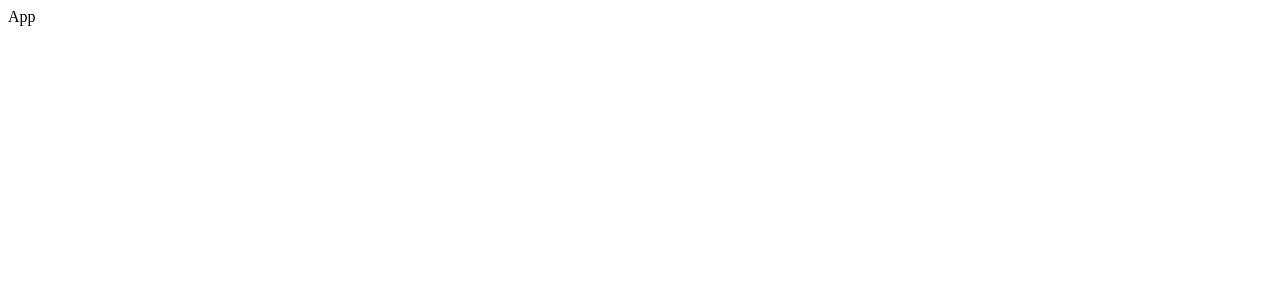
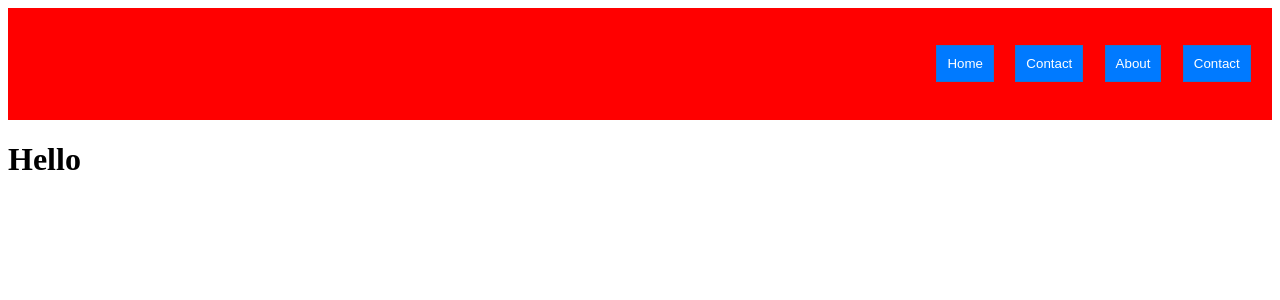
Before and after one commit to meerakoul927/Scrollspy-Component-in-react, a React (Vite) app: page / in a window 1280 px wide. Shown: the top 300 px of the page. Built offline with nearby package versions, Linux system fonts and the light colour scheme.

Commit message:
designed navigation bar with material ui styled component

```diff
--- a/App.js
+++ b/App.js
@@ -1,9 +1,10 @@
 import React from 'react'
 import ReactDOM from 'react-dom';
+import ScrollSpy from './src/component/ScrollSpy/ScrollSpy';
 
 function App() {
   return (
-    <div>App</div>
+    <ScrollSpy/>
   )
 }
 export default App;
--- a/src/component/Body/Body.js
+++ b/src/component/Body/Body.js
@@ -0,0 +1,11 @@
+import React from 'react'
+
+function Body() {
+  return (
+    <>
+      <h1>Hello</h1>
+    </>
+  )
+}
+
+export default Body
--- a/src/component/NavigationBar/NavigationBar.js
+++ b/src/component/NavigationBar/NavigationBar.js
@@ -1,33 +1,38 @@
-import React from 'react'
+import React from "react";
+import { StyledButton , StyledDiv , StyledList} from "./style.js";
 
 function NavigationBar() {
-{/* we will keep four items in navaigation bar - Home , Contact , About me */}
+  {
+    /* we will keep four items in navaigation bar - Home , Contact , About me */
+  }
 
   return (
+    <StyledDiv
 
-    <div
-     style = {{
-         display : 'flex',
-         alignItems:'center',
-         justifyContent:'flexEnd'
+    >
+      <StyledList
+        style={{
+          display: "flex",
+          gap: "1.333rem",
+          listStyleType: "none",
+          cursor: "pointer",
         }}
       >
-        <ul>
         <li>
-            Home
+          <StyledButton>Home</StyledButton>
         </li>
         <li>
-            About
+          <StyledButton>Contact</StyledButton>
         </li>
         <li>
-            Contact
+          <StyledButton>About</StyledButton>
         </li>
-
-        </ul>
-
-    </div>
-
-  )
+        <li>
+          <StyledButton>Contact</StyledButton>
+        </li>
+      </StyledList>
+    </StyledDiv>
+  );
 }
 
-export default NavigationBar
+export default NavigationBar;
--- a/src/component/NavigationBar/style.js
+++ b/src/component/NavigationBar/style.js
@@ -0,0 +1,27 @@
+import { styled } from "@mui/system";
+
+
+export const StyledDiv = styled('div')(({})=>({
+    display: "flex",
+    alignItems: "center",
+    justifyContent: "flex-end",
+    padding: "1.333rem",
+    backgroundColor: "red",
+}))
+export const StyledButton = styled('button')(({  }) => ({
+  backgroundColor: '#007AFF',
+  padding: '10px',
+  border: '1px solid #1976D2',
+  color: 'white', // Example text color
+  width : '100%',
+  '&:hover': {  // Styles on hover
+    backgroundColor: '#005CB2', // Darker blue on hover
+    borderColor: '#1565C0',
+  },
+}));
+export const StyledList = styled('ul')(({}) => ({
+    display: "flex",
+    gap: "1.333rem",
+    listStyleType: "none",
+    cursor: "pointer",
+}));
--- a/src/component/ScrollSpy/ScrollSpy.js
+++ b/src/component/ScrollSpy/ScrollSpy.js
@@ -1,4 +1,6 @@
 import React from 'react'
+import NavigationBar from '../NavigationBar/NavigationBar.js'
+import Body from '../Body/Body.js'
 
 function ScrollSpy() {
   return (
```
Also changed, not shown: 1 other file (tests, documents, lock files or other folders). Lines whose indentation alone changed are shown as unchanged.
